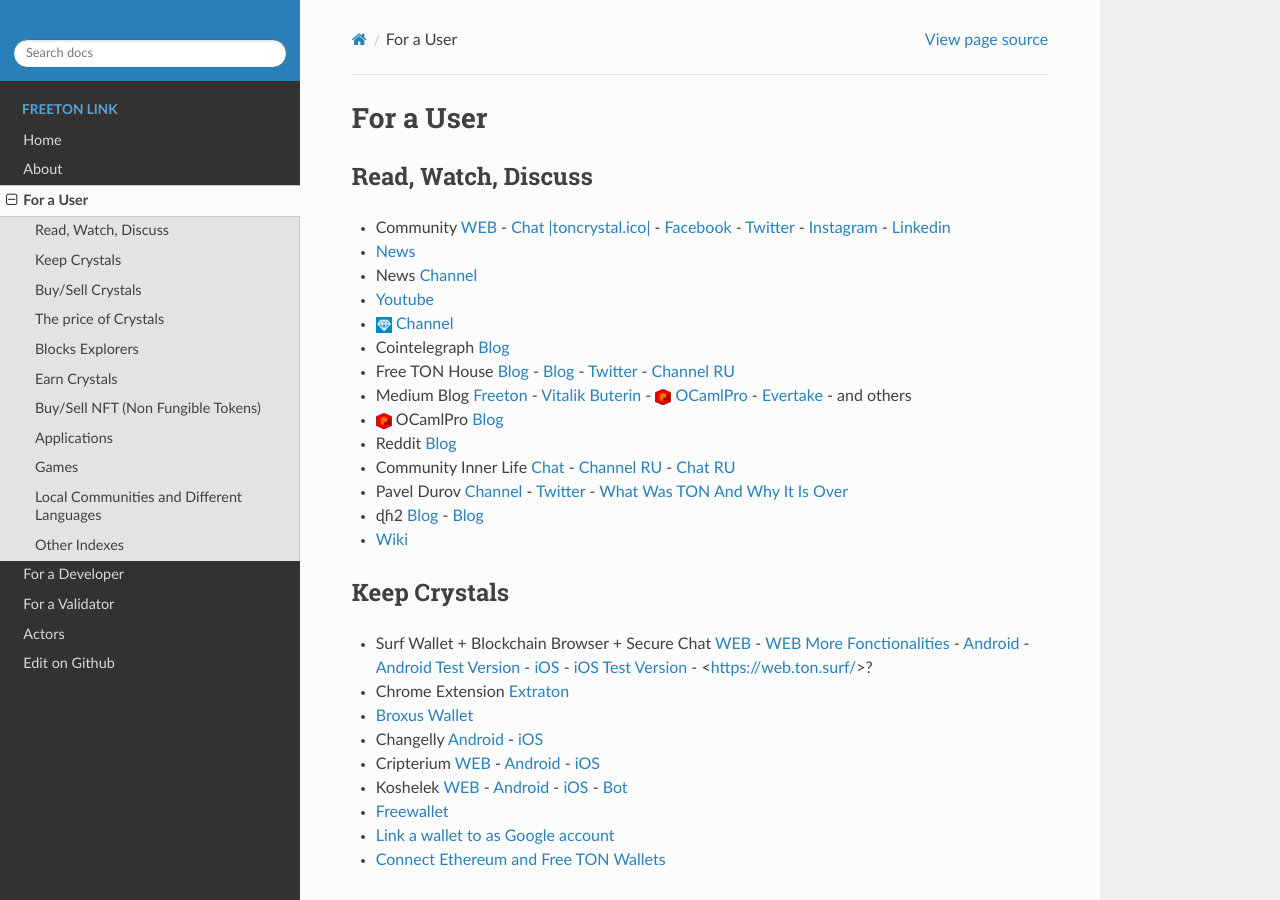
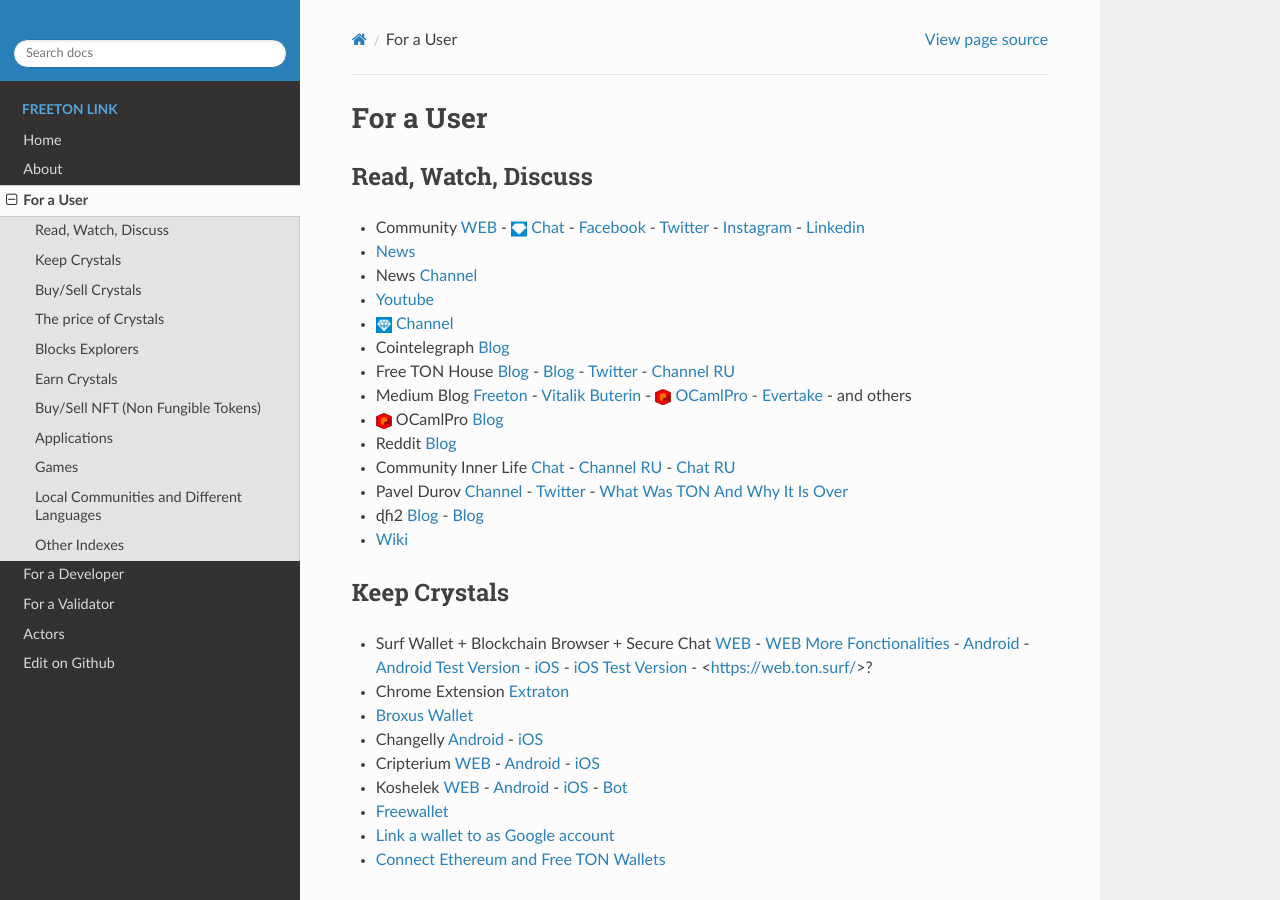
Before and after one commit to OCamlPro/www.freeton.link, a Sphinx documentation site: the page built from sphinx/user.rst, in a window 1280 px wide and 900 px high. Built offline with Sphinx 7.4.7 and the Read the Docs theme 2.0.0, drawn with Linux system fonts in a browser that asks for light colours; the version number could not be read and is left out.

Commit message:
petits changements

```diff
--- a/sphinx/actors.rst
+++ b/sphinx/actors.rst
@@ -17,7 +17,7 @@
 * `Pruvendo <https://pruvendo.com/>`_
 * `Radiance <https://radianceteam.com/>`_
 * `RSquad <https://rsquad.io/>`_
-* `TON Labs <https://tonlabs.io>`_- `News <https://gramkit.org/>`_ - `GitHub <https://github.com/tonlabs/>`_ - `Channel <https://t.me/tonlabs>`_ - `Youtube <https://www.youtube.com/c/TONLabs/featured>`_ - `Facebook <https://www.facebook.com/tonlabsio>`_ - `Twitter <https://twitter.com/tonlabs>`_ - |gramkit.ico| `News Channel <https://t.me/freeton_me/freeton_gramkitgramkit>`_
+* `TON Labs <https://tonlabs.io>`_  - |gramkit.ico| `News Channel <https://t.me/freeton_me/freeton_gramkitgramkit>`_ - `News <https://gramkit.org/>`_ - `GitHub <https://github.com/tonlabs/>`_ - `Channel <https://t.me/tonlabs>`_ - `Youtube <https://www.youtube.com/c/TONLabs/featured>`_ - `Facebook <https://www.facebook.com/tonlabsio>`_ - `Twitter <https://twitter.com/tonlabs>`_
 * ton-actions `GitHub <https://github.com/ton-actions>`_ - `Chat <https://t.me/ton_actions_chat>`_
 * ton-blockchain `GitHub <https://github.com/ton-blockchain>`_
 * Tonium-io `GitHub <https://github.com/Tonium-io>`_
--- a/sphinx/user.rst
+++ b/sphinx/user.rst
@@ -3,7 +3,7 @@
 
 Read, Watch, Discuss
 ~~~~~~~~~~~~~~~~~~~~
-* Community `WEB <https://freeton.org/>`_ - `Chat |toncrystal.ico| <https://t.me/toncrystal>`_ - `Facebook <https://www.facebook.com/CommunityTon>`_ - `Twitter <https://twitter.com/CommunityTon>`_ - `Instagram <https://www.instagram.com/communityton/>`_ - `Linkedin <https://www.linkedin.com/in/free-ton/>`_
+* Community `WEB <https://freeton.org/>`_ - |toncrystal.ico| `Chat <https://t.me/toncrystal>`_ - `Facebook <https://www.facebook.com/CommunityTon>`_ - `Twitter <https://twitter.com/CommunityTon>`_ - `Instagram <https://www.instagram.com/communityton/>`_ - `Linkedin <https://www.linkedin.com/in/free-ton/>`_
 * `News <https://ton-news.com/>`_
 * News `Channel <https://t.me/TON_Journal_TM>`_
 * `Youtube <https://www.youtube.com/c/FreeTON_official/featured>`_
```
